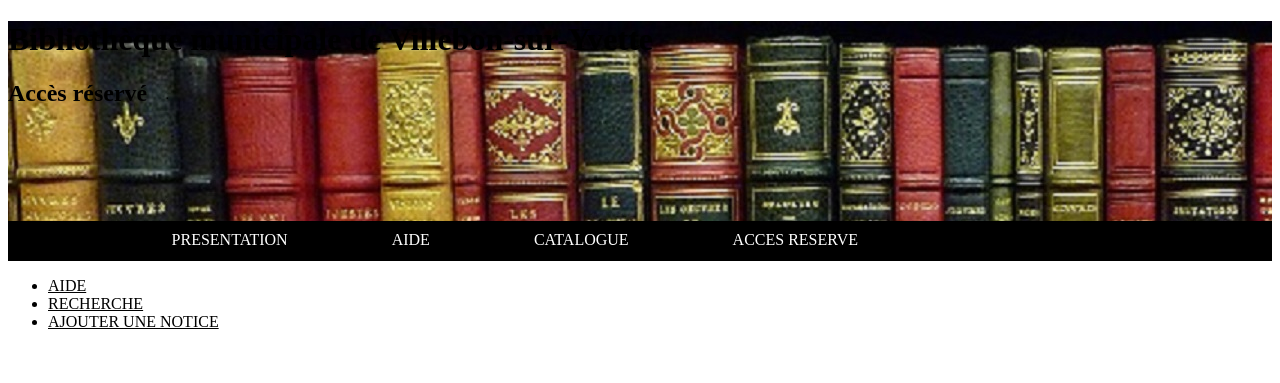
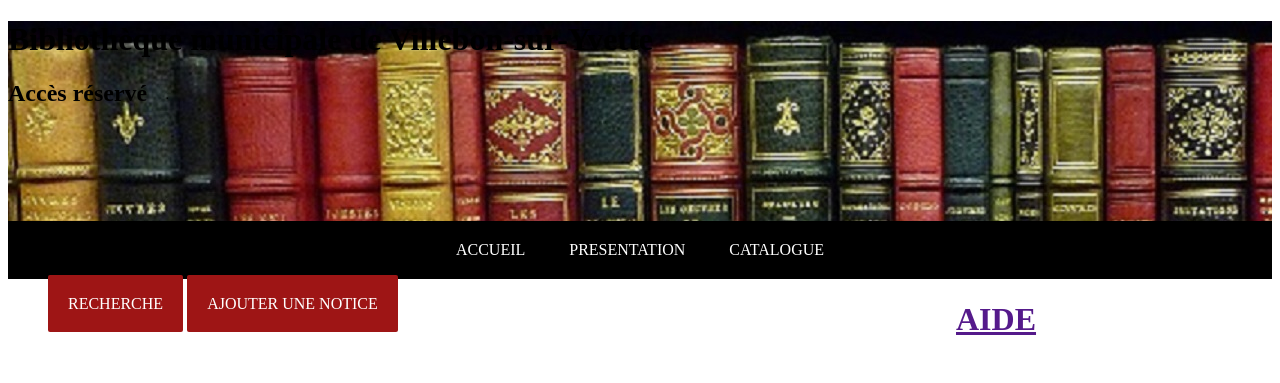
Before and after one commit to Villebon-Sur-Yvette/Projet-catalogue-PHP, a PHP site: page /page_pro.html in a window 1280 px wide. Shown: the top 383 px of the page. Run offline with PHP 8.4, Linux system fonts and the light colour scheme.

Commit message:
CSS et html
Début de mise en forme aide utilisateur
Création page css aide utilisateur
Début de mise en forme page pro

```diff
--- a/facepro.css
+++ b/facepro.css
@@ -8,63 +8,93 @@ header{
 
 }
 
-/*Barre de navigation*/
+/*barre de navigation*/
 nav{
     margin:0px;
     background-color:black;
-
-
+}
+#menu {
+    padding: 0;
+    margin: 0;
+    list-style: none;
+    text-align: center;
+}
+#menu li {
+    display: inline-block;
+    position: relative;
+    border-radius: 0;
+}
+#menu ul li {
+    display: inherit;
+    border-radius: 0;
+    background-color: black;
+}
+#menu ul li:hover {
+    border-radius: 0;
+}
+#menu ul li:last-child {
+    border-radius: 0;
+}
+#menu a {
+    text-decoration: none;
+    display: block;
+    color: white;
+    padding: 10px;
+    margin: 10px;
+}
+#menu ul a {
+    padding: 8px 0;
+}
+#menu ul {
+    position: absolute;
+    max-height: 0;
+    left: 0;
+    right: 0;
+    overflow: hidden;
+    -moz-transition: .8s all .3s;
+    -wekbit-transition: .8s all .3s;
+    transition: .8s all .3s;
+}
+#menu li:hover ul {
+    max-height: 15em;
+}
+#menu li:hover, #menu li li:hover {
+    background: #9e1515;
+}
+#menu li:hover li a {
+    color: white;
+    text-transform: inherit;
+}
+#menu li:hover a, #menu li li:hover a {
+    color: #white;
 }
 
-#menu{
-    width:900px;
-    padding:0;
-    margin:0;
-    height:40px;
-    text-align:right; /* le texte  à droite */
-
-}
-#menu li{
-    display:inline;
-    list-style:none;
-    padding:20px;
-
+/*Contenu de la page*/
+/*Recherche et ajout de notices*/
+#actions {
+    list-style: none;
 }
 
-#menu a{
-    display:inline-block;
-    margin:10px 30px; /* marges supérieures et inférieures puis espace entre les liens (marges sur les côtés gauches et droits) */
+/*aspect du texxte :"recherche" et "ajout" */
+#actions a {
     text-decoration: none;
-    font-weight:normal;
-    color:white;
-
+    color: white;
+    background-color: #9e1515;
+    padding: 20px;
+    border-radius: 2px;
+}
+#search_pro {
+    display: inline-block;
+}
+#ajout_pro {
+    display: inline-block;
 }
 
-ul ul {
-    display: none; /*permet de cacher les listes-enfants de listes*/
+/*Positionnement des éléments*/
+
+/*Menu de l'aide à droite*/
+.menu_aide {
+    display: inline-block;
+    float: right;
+    width: 25%;
 }
-
-li:hover ul.niveau2 {
-    display:block;    /*permet d'afficher les listes de différentes niveau en survolant les items des listes des niveaux supérieurs*/
-    background-color:green;
-    position:fixed; /* pour fixer les puces de la liste principale lorsqu'on affiche les listes secondaires*/
-    overflow:visible;
-}
-
-ul.niveau2 a{
-    display:inline-block;
-   }
-a:hover,
-a:visited {
-    background-color:green;
-    color:black;
-
-}
-
-.niveau2 a{
-    display:inline;
-    margin:10px 30px; /* espace entre les liens */
-    text-decoration: none;
-    font-weight:normal;
-    color:white;
-}
--- a/page_pro.html
+++ b/page_pro.html
@@ -22,6 +22,7 @@
         <!-- menu : présentation, aide, catalogue, accès réservé -->
             <nav>
                 <ul id="menu" class="niveau1">
+                    <li><a href="homepage.html">ACCUEIL</a></li>
                     <li><a href="">PRESENTATION</a>
                         <ul class="niveau2">
                             <li><a href="">Informations pratiques</a></li>
@@ -29,22 +30,25 @@
                             <li><a href="">...</a>
                             </li>
                         </ul></li>
-                    <li><a href="aide_utilisateur.html">AIDE</a></li>
                     <li><a href="">CATALOGUE<ul class="niveau2">
-                                <li><a href="">Recherche simple</a>
-                                </li>
-                                <li><a href="">Recherche avancée</a></li>
-                            </ul></a></li>
-                    <li><a href="page_pro.html">ACCES RESERVE</a></li>
+                            <li><a href="">Recherche simple</a>
+                            </li>
+                            <li><a href="">Recherche avancée</a></li>
+                        </ul>
+                    </a></li>
                 </ul>
             </nav>
 
+            <!--Aide et menu de l'aide-->
+            <div class="menu_aide">
+                <h1><a href="">AIDE</a></h1>
+            </div>
 
-            <ul>
-                <li><a href="">AIDE</a></li>
-                <li><a href="">RECHERCHE</a></li>
-                <li><a href="">AJOUTER UNE NOTICE</a></li>
-            </ul>
-
+            <div class="actions_pro">
+                <ul id="actions">
+                    <li id="search_pro"><a href="">RECHERCHE</a></li>
+                    <li id="ajout_pro"><a href="">AJOUTER UNE NOTICE</a></li>
+                </ul
+            </div>
     </body>
 </html>
```
Also changed, not shown: aide_utilisateur.css (added, +23 -0 lines), aide_utilisateur.html (+8 -5 lines).
